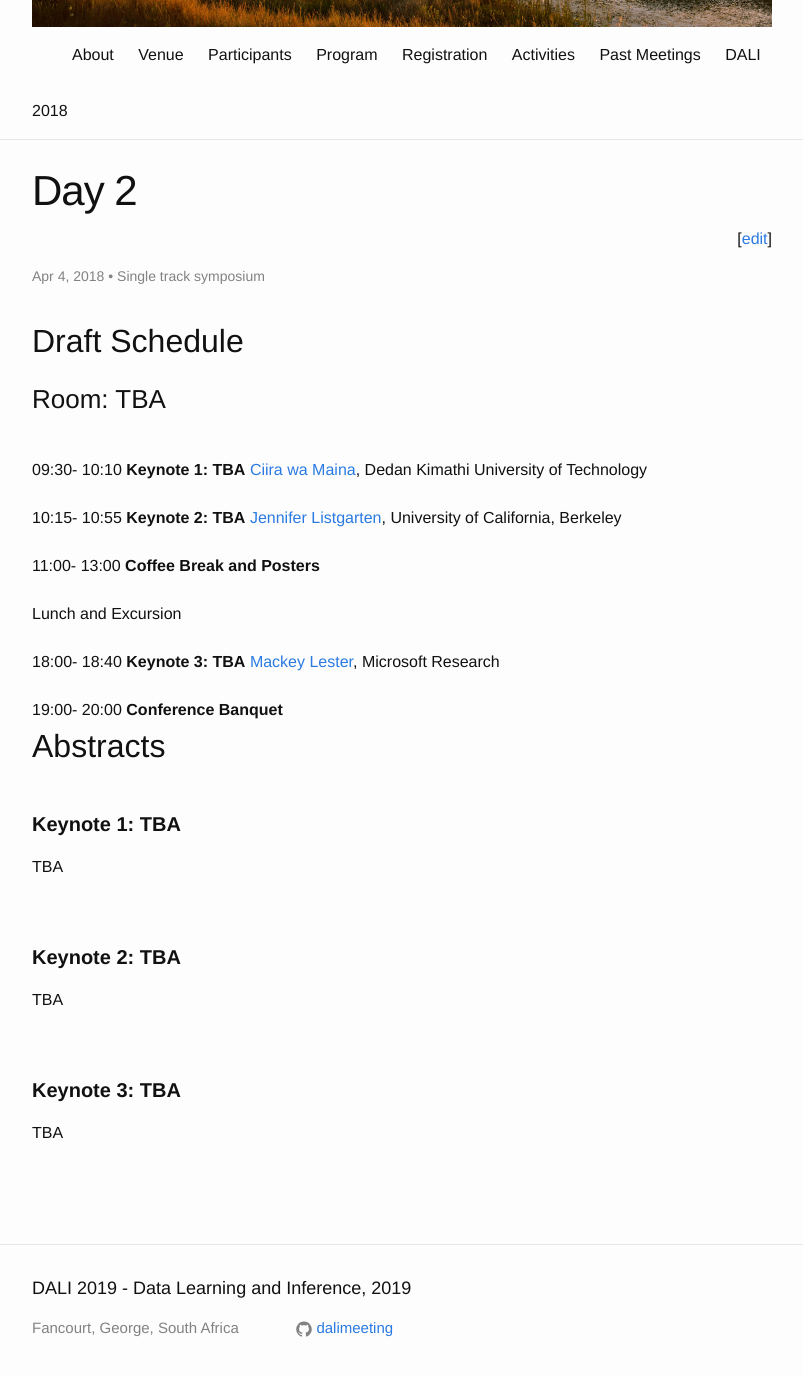
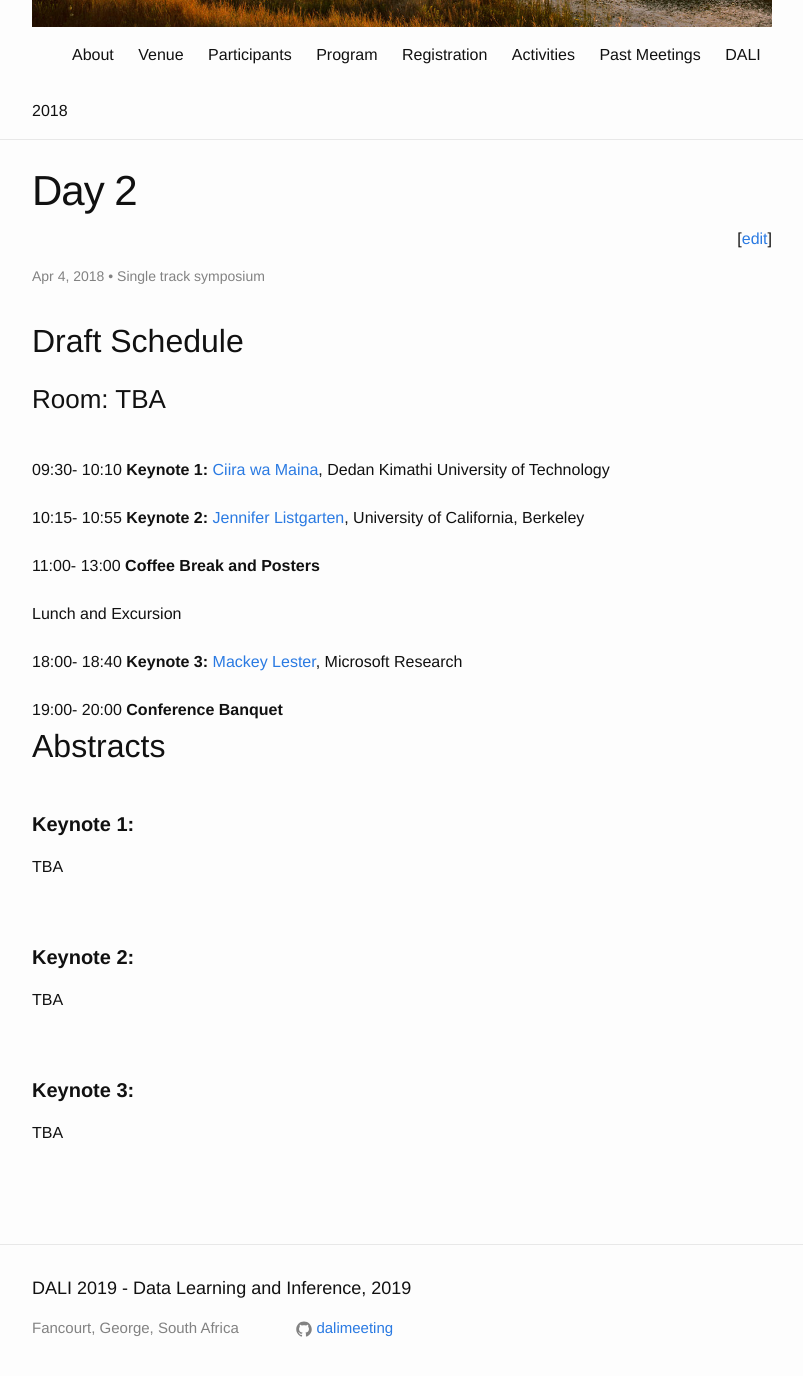
Before and after one commit to dalimeeting/dalimeeting.github.io, a Jekyll site: the page built from _posts/2018-04-04-day-2.md, in a window 1280 px wide and 1400 px high, scrolled down 324 px. Shown: the top 1376 px of the window, without its empty margins (238-1041 px from the left). Built offline with Jekyll 4.4.1, drawn with Linux system fonts in a browser that asks for light colours.

Commit message:
Update 2018-04-04-day-2.md

```diff
--- a/_posts/2018-04-04-day-2.md
+++ b/_posts/2018-04-04-day-2.md
@@ -5,7 +5,7 @@ layout: singletrack
 room: "TBA"
 show_abstracts: true
 talks:
-- title: "Keynote 1: TBA"
+- title: "Keynote 1: "
   author:
   - family: wa Maina
     given: Ciira
@@ -15,7 +15,7 @@ talks:
   start: "09:30"
   end: "10:10"
   youtube:
-- title: "Keynote 2: TBA"
+- title: "Keynote 2: "
   author:
   - family: Listgarten
     given: Jennifer
@@ -30,7 +30,7 @@ talks:
   end: "13:00"
 - title: ""
   start: "Lunch and Excursion"
-- title: "Keynote 3: TBA"
+- title: "Keynote 3: "
   start: "18:00"
   end: "18:40"
   author:
```
